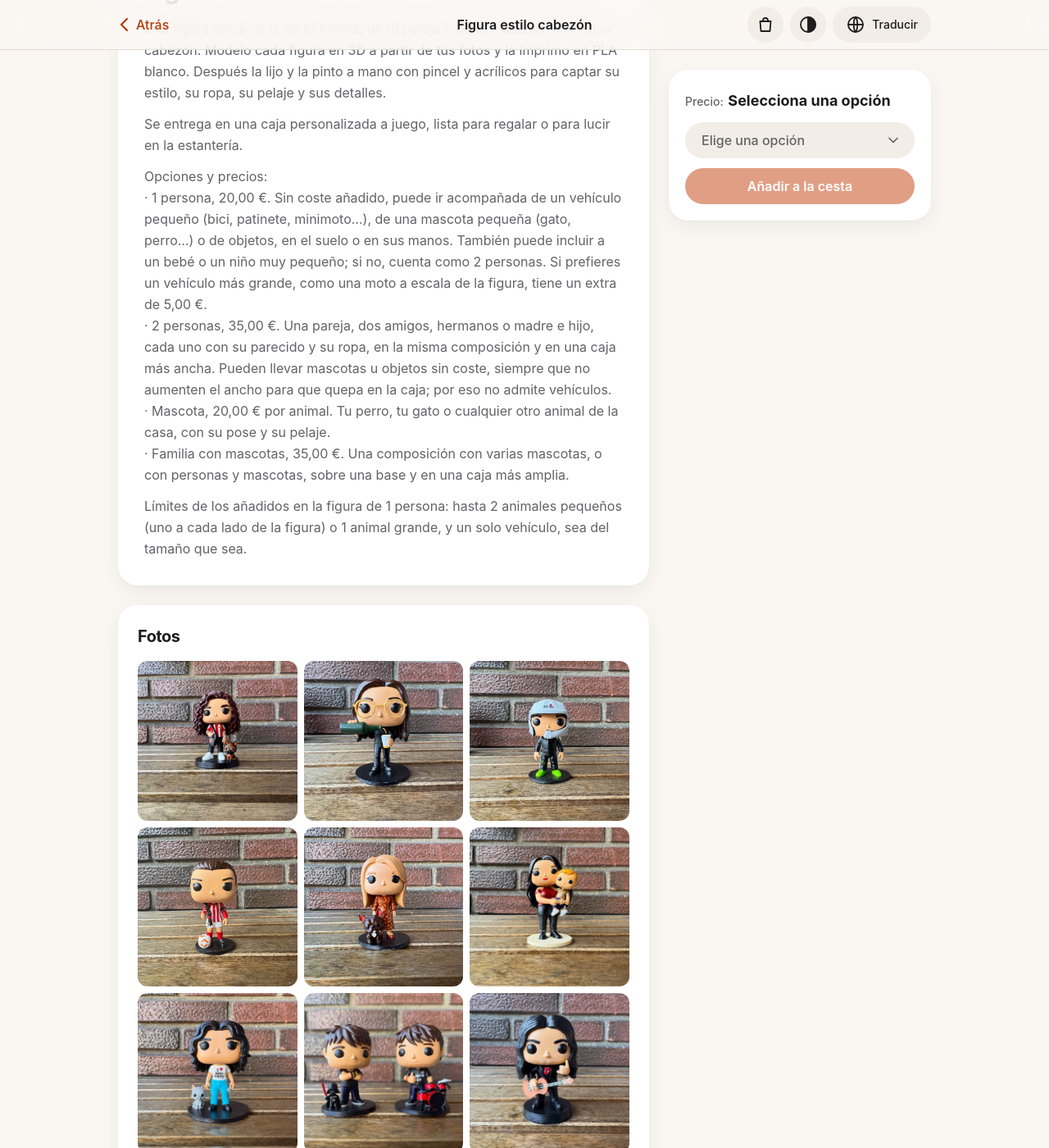
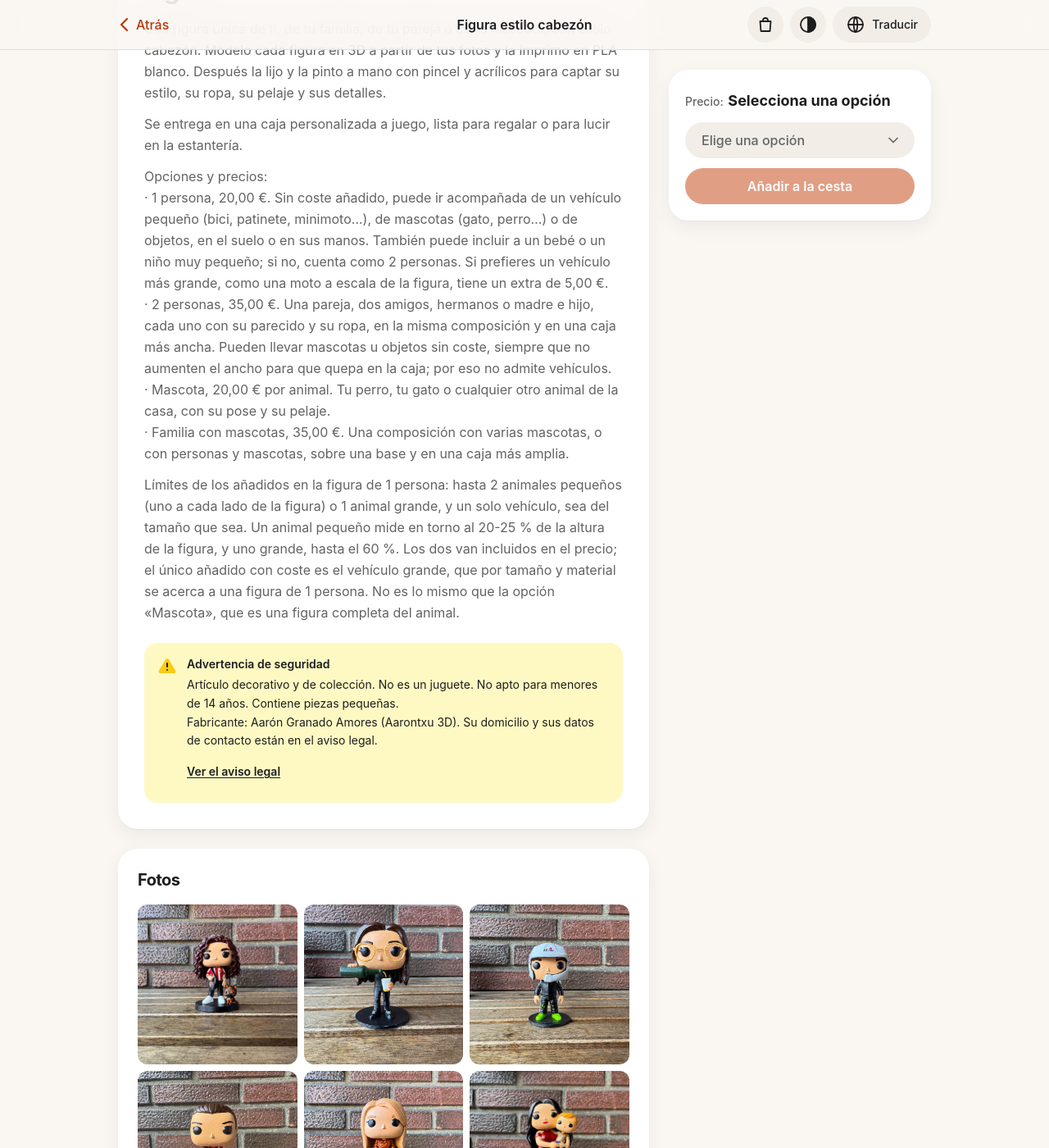
Before and after one commit to Alpha-Dvlpr/aarontxu-3d, a Jekyll site: the page built from pages/products/prod-01.html, in a window 1280 px wide and 1400 px high, scrolled down 195 px. Shown: the whole window at 82% size. Built offline with Jekyll 4.4.1, drawn with Linux system fonts in a browser that asks for light colours.

Commit message:
auditoría: advertencias de seguridad (L8) y de modelos del cliente (L11) configurables en el CMS, privacidad con correo, facturas 6 años y mayoría de edad (L12), tamaños de animales en PROD_01 (C4); .pages.yml vuelve a ser YAML válido
Co-Authored-By: Claude Code <noreply@anthropic.com>

```diff
--- a/_data/aarontxu_3d.json
+++ b/_data/aarontxu_3d.json
@@ -38,6 +38,14 @@
         "description": [
             "Aquí encontrarás una lista con algunos ejemplos de los encargos que he realizado hasta ahora, organizados por tipo."
         ],
+        "safetyWarning": {
+            "title": "Advertencia de seguridad",
+            "text": "Artículo decorativo y de colección. No es un juguete. No apto para menores de 14 años. Contiene piezas pequeñas.\nFabricante: Aarón Granado Amores (Aarontxu 3D). Su domicilio y sus datos de contacto están en el aviso legal."
+        },
+        "clientModelsWarning": {
+            "title": "Modelos del cliente",
+            "text": "Estas piezas se imprimen siempre a partir de modelos que me facilita el cliente. No soy responsable de su origen ni de su licencia de uso o de venta. Solo cobro los costes de fabricación (material, electricidad, desgaste y amortización de las máquinas), sin beneficio."
+        },
         "elements": [
             {
                 "id": "PROD_01",
@@ -49,8 +57,8 @@
                 "description": [
                     "Una figura única de ti, de tu familia, de tu pareja o de tu mascota, con estilo cabezón. Modelo cada figura en 3D a partir de tus fotos y la imprimo en PLA blanco. Después la lijo y la pinto a mano con pincel y acrílicos para captar su estilo, su ropa, su pelaje y sus detalles.",
                     "Se entrega en una caja personalizada a juego, lista para regalar o para lucir en la estantería.",
-                    "Opciones y precios:\n· 1 persona, 20,00 €. Sin coste añadido, puede ir acompañada de un vehículo pequeño (bici, patinete, minimoto…), de una mascota pequeña (gato, perro…) o de objetos, en el suelo o en sus manos. También puede incluir a un bebé o un niño muy pequeño; si no, cuenta como 2 personas. Si prefieres un vehículo más grande, como una moto a escala de la figura, tiene un extra de 5,00 €.\n· 2 personas, 35,00 €. Una pareja, dos amigos, hermanos o madre e hijo, cada uno con su parecido y su ropa, en la misma composición y en una caja más ancha. Pueden llevar mascotas u objetos sin coste, siempre que no aumenten el ancho para que quepa en la caja; por eso no admite vehículos.\n· Mascota, 20,00 € por animal. Tu perro, tu gato o cualquier otro animal de la casa, con su pose y su pelaje.\n· Familia con mascotas, 35,00 €. Una composición con varias mascotas, o con personas y mascotas, sobre una base y en una caja más amplia.",
-                    "Límites de los añadidos en la figura de 1 persona: hasta 2 animales pequeños (uno a cada lado de la figura) o 1 animal grande, y un solo vehículo, sea del tamaño que sea."
+                    "Opciones y precios:\n· 1 persona, 20,00 €. Sin coste añadido, puede ir acompañada de un vehículo pequeño (bici, patinete, minimoto…), de mascotas (gato, perro…) o de objetos, en el suelo o en sus manos. También puede incluir a un bebé o un niño muy pequeño; si no, cuenta como 2 personas. Si prefieres un vehículo más grande, como una moto a escala de la figura, tiene un extra de 5,00 €.\n· 2 personas, 35,00 €. Una pareja, dos amigos, hermanos o madre e hijo, cada uno con su parecido y su ropa, en la misma composición y en una caja más ancha. Pueden llevar mascotas u objetos sin coste, siempre que no aumenten el ancho para que quepa en la caja; por eso no admite vehículos.\n· Mascota, 20,00 € por animal. Tu perro, tu gato o cualquier otro animal de la casa, con su pose y su pelaje.\n· Familia con mascotas, 35,00 €. Una composición con varias mascotas, o con personas y mascotas, sobre una base y en una caja más amplia.",
+                    "Límites de los añadidos en la figura de 1 persona: hasta 2 animales pequeños (uno a cada lado de la figura) o 1 animal grande, y un solo vehículo, sea del tamaño que sea. Un animal pequeño mide en torno al 20-25 % de la altura de la figura, y uno grande, hasta el 60 %. Los dos van incluidos en el precio; el único añadido con coste es el vehículo grande, que por tamaño y material se acerca a una figura de 1 persona. No es lo mismo que la opción «Mascota», que es una figura completa del animal."
                 ],
                 "price": 20.0,
                 "options": [
@@ -86,6 +94,7 @@
                         "image": "/img/products/PROD_01/27.jpg"
                     }
                 ],
+                "safety_warning": true,
                 "images": [
                     "/img/products/PROD_01/1.jpg",
                     "/img/products/PROD_01/2.jpg",
@@ -129,6 +138,7 @@
                     "Viene en una caja personalizada a juego, lista para regalar a cualquier fan."
                 ],
                 "price": 25.0,
+                "safety_warning": true,
                 "images": [
                     "/img/products/PROD_02/1.jpg",
                     "/img/products/PROD_02/2.jpg"
@@ -154,6 +164,7 @@
                         "price": 0.0
                     }
                 ],
+                "safety_warning": true,
                 "images": [
                     "/img/products/PROD_03/1.jpg",
                     "/img/products/PROD_03/2.jpg",
@@ -175,6 +186,7 @@
                 ],
                 "price": 0.0,
                 "price_label": "Precio a consultar",
+                "safety_warning": true,
                 "images": [
                     "/img/products/PROD_04/1.jpg"
                 ]
@@ -191,6 +203,7 @@
                     "A diferencia de las figuras estilo cabezón, el acabado es naturalista, no de dibujo animado. Es un recuerdo muy especial de una mascota. El precio es por unidad y no incluye caja."
                 ],
                 "price": 15.0,
+                "safety_warning": true,
                 "images": [
                     "/img/products/PROD_05/1.jpg",
                     "/img/products/PROD_05/2.jpg"
@@ -223,6 +236,7 @@
                         "image": "/img/products/PROD_06/3.jpg"
                     }
                 ],
+                "safety_warning": true,
                 "images": [
                     "/img/products/PROD_06/1.jpg",
                     "/img/products/PROD_06/2.jpg",
@@ -253,6 +267,7 @@
                         "price": 20.0
                     }
                 ],
+                "safety_warning": true,
                 "images": [
                     "/img/products/PROD_07/1.jpg"
                 ]
@@ -270,6 +285,7 @@
                 ],
                 "price": 0.0,
                 "price_label": "Precio a consultar",
+                "safety_warning": true,
                 "images": [
                     "/img/products/PROD_08/1.jpg"
                 ]
@@ -287,6 +303,7 @@
                     "¿Tienes otro modelo? Consúltame antes: por 5 € te hago una versión básica en PLA para comprobar que encaja. Si luego encargas la parrilla, te descuento esos 5 €; si no, no se devuelven."
                 ],
                 "price": 35.0,
+                "safety_warning": true,
                 "images": [
                     "/img/products/PROD_09/1.jpg",
                     "/img/products/PROD_09/2.jpg",
@@ -302,10 +319,12 @@
                 },
                 "description": [
                     "Piezas y accesorios impresos en 3D para tu coche radiocontrol: componentes de dirección y elementos decorativos como bidones o planchas de arena. Se hacen a partir de un modelo que tú eliges y se adaptan con tu nombre y tus colores.",
-                    "Están impresas en PLA. Las piezas que van a sufrir más esfuerzo se refuerzan por dentro para que resistan mejor, mientras que las meramente decorativas se imprimen sin refuerzo. El precio depende de la pieza y del tiempo de impresión."
+                    "Están impresas en PLA. Las piezas que van a sufrir más esfuerzo se refuerzan por dentro para que resistan mejor, mientras que las meramente decorativas se imprimen sin refuerzo. El precio cubre solo los costes de fabricación, así que depende de la pieza y del tiempo de impresión."
                 ],
                 "price": 0.0,
                 "price_label": "Precio a consultar",
+                "safety_warning": true,
+                "client_models_warning": true,
                 "images": [
                     "/img/products/PROD_10/1.jpg",
                     "/img/products/PROD_10/2.jpg",
@@ -317,11 +336,13 @@
     "privacy": {
         "title": "Política de privacidad",
         "linkLabel": "Política de privacidad",
-        "updated": "Última actualización: 20 de octubre de 2026.",
+        "updated": "Última actualización: 21 de octubre de 2026.",
         "changesTitle": "¿Qué ha cambiado?",
         "changes": [
-            "Apartado 2: si el pedido se envía a otra provincia, se paga por Bizum.",
-            "Apartado 6: la cesta recuerda si has marcado que no se publique tu trabajo, y los estilos de la web ya no se cargan desde Tailwind CSS, así que ese servicio ya no recibe tu dirección IP."
+            "Apartado 2: también puedes escribirme por correo electrónico.",
+            "Apartado 4: las facturas se conservan 6 años.",
+            "Apartado 5: el correo electrónico funciona con Gmail (Google).",
+            "Apartado 8: para hacer un pedido hay que ser mayor de 18 años o tener el permiso por escrito de tu padre, tu madre o tu tutor legal."
         ],
         "sections": [
             {
@@ -333,7 +354,7 @@
             {
                 "heading": "2. Qué datos trato y para qué",
                 "paragraphs": [
-                    "Consultas y pedidos: cuando me escribes por WhatsApp o Instagram trato tu nombre, tu teléfono o usuario de Instagram, tus mensajes y las fotos o ideas que me envías. Los uso solo para responderte, preparar el presupuesto, diseñar la pieza y entregártela. La base legal es la aplicación de medidas precontractuales y la ejecución del encargo.",
+                    "Consultas y pedidos: cuando me escribes por WhatsApp, Instagram o correo electrónico trato tu nombre, tu teléfono, tu usuario de Instagram o tu dirección de correo, tus mensajes y las fotos o ideas que me envías. Los uso solo para responderte, preparar el presupuesto, diseñar la pieza y entregártela. La base legal es la aplicación de medidas precontractuales y la ejecución del encargo.",
                     "Órdenes de compra desde la web: al crear una orden sin datos personales guardo durante 15 días su número, los productos, cantidades, precios mostrados, fecha, estado y la preferencia sobre fotografías. Una clave aleatoria permite consultar la orden; guardo su hash, no la clave. Cloudflare procesa la solicitud y almacena estos datos en su base de datos D1. Si el pedido continúa, la información necesaria se incorpora a la conversación y a los registros del encargo; la orden temporal se elimina automáticamente al vencer el plazo.",
                     "Figuras personalizadas: a partir de tus fotos preparo, con ayuda de una herramienta de inteligencia artificial, un diseño 2D de la figura que revisas y apruebas antes de fabricarla. Con ese diseño hago después el modelo 3D y la caja.",
                     "Si las fotos son de otra persona, asegúrate de que está de acuerdo en que me las envíes y de que conoce esta política.",
@@ -358,6 +379,7 @@
                     "Diseño 2D y archivo de impresión de tu figura: los guardo en un disco duro externo que solo uso para el negocio durante un máximo de 3 años desde tu último pedido, para poder repetir la figura o hacerte otra caja sin empezar de cero. La base legal es mi interés legítimo en poder repetir o reparar tus encargos. Si prefieres que los borre antes, dímelo.",
                     "Registro de clientes: como máximo 3 años desde tu último pedido, o hasta que me pidas que lo borre.",
                     "Órdenes web: 15 días desde su creación, tras los cuales se eliminan automáticamente en todos sus estados. Este plazo no sustituye los plazos legales aplicables a facturas u otros registros que deban conservarse; si el pedido sigue adelante, traslado la información necesaria a esos registros.",
+                    "Facturas: las conservo 6 años, como exige el Código de Comercio a la documentación de un negocio. La base legal es el cumplimiento de una obligación legal.",
                     "Datos de envío: solo el tiempo necesario para que el paquete llegue."
                 ]
             },
@@ -366,7 +388,7 @@
                 "paragraphs": [
                     "No cedo tus datos a terceros, salvo en estos casos:",
                     "Empresa de transporte: si pides un envío, Correos o la empresa que elijas recibirá los datos necesarios para entregarlo.",
-                    "Proveedores tecnológicos con los que funciona este negocio: WhatsApp e Instagram (Meta Platforms Ireland Ltd.), que son los canales de contacto que tú eliges; Google Drive (Google Ireland Ltd.), donde guardo el registro de clientes de forma privada; GitHub, que aloja esta web; y Cloudflare, que presta la base de datos y el servicio técnico para registrar y consultar las órdenes web, y verifica solicitudes mediante Turnstile. Estos servicios pueden recibir datos técnicos como la dirección IP y datos del navegador al tramitar una solicitud.",
+                    "Proveedores tecnológicos con los que funciona este negocio: WhatsApp e Instagram (Meta Platforms Ireland Ltd.) y Gmail (Google Ireland Ltd.), que son los canales de contacto que tú eliges; Google Drive (Google Ireland Ltd.), donde guardo el registro de clientes de forma privada; GitHub, que aloja esta web; y Cloudflare, que presta la base de datos y el servicio técnico para registrar y consultar las órdenes web, y verifica solicitudes mediante Turnstile. Estos servicios pueden recibir datos técnicos como la dirección IP y datos del navegador al tramitar una solicitud.",
                     "Herramientas de diseño de las figuras: Perplexity (Perplexity AI, Inc., Estados Unidos) recibe tus fotos de referencia para crear el diseño 2D, con la opción de usarlas para entrenar su inteligencia artificial desactivada; remove.bg (Canva Austria GmbH) recibe solo el diseño 2D ya generado, nunca tus fotos, para quitarle el fondo; y MakerLab (Bambu Lab) recibe ese diseño sin fondo para crear el modelo 3D. La caja la preparo en mi ordenador, sin subirla a la nube.",
                     "Algunos de estos proveedores pueden tratar datos fuera del Espacio Económico Europeo, por ejemplo en Estados Unidos. Lo hacen con las garantías que exige la ley, como el Marco de Privacidad de Datos UE-EE. UU. o las cláusulas contractuales tipo de la Comisión Europea."
                 ]
@@ -392,7 +414,7 @@
             {
                 "heading": "8. Menores de edad",
                 "paragraphs": [
-                    "Si eres menor de 14 años, el pedido debe hacerlo tu padre, tu madre o tu tutor legal."
+                    "Para hacer un pedido tienes que ser mayor de 18 años. Si eres menor, necesitas el permiso por escrito de tu padre, tu madre o tu tutor legal."
                 ]
             },
             {
--- /dev/null
+++ b/_includes/warning-box.html
@@ -0,0 +1,9 @@
+{% comment %}Recuadro de advertencia de la ficha; el título y el texto son comunes y se editan en el CMS (Productos y servicios). Enlace opcional con link_url y link_label.{% endcomment %}
+<div class="flex gap-3 rounded-2xl bg-warning-tint p-4 text-sm text-ink" role="note">
+    <svg class="h-6 w-6 shrink-0 text-warning" viewBox="0 0 24 24" aria-hidden="true"><path fill="currentColor" d="M10.29 3.86 1.82 18a2 2 0 0 0 1.71 3h16.94a2 2 0 0 0 1.71-3L13.71 3.86a2 2 0 0 0-3.42 0z"/><path d="M12 9v4M12 17h.01" fill="none" stroke="#1d1d1f" stroke-width="2" stroke-linecap="round"/></svg>
+    <div>
+        <p class="font-semibold">{{ include.warning.title | escape }}</p>
+        <p class="mt-1 whitespace-pre-line leading-relaxed">{{ include.warning.text | escape }}</p>
+        {% if include.link_url %}<a class="mt-1 inline-flex min-h-11 items-center rounded font-semibold underline underline-offset-2 transition hover:text-brand-text" href="{{ include.link_url | relative_url }}">{{ include.link_label }}</a>{% endif %}
+    </div>
+</div>
--- a/_layouts/default.html
+++ b/_layouts/default.html
@@ -67,6 +67,8 @@
             --accent-hover: 153 27 27;
             --accent-on: 255 255 255;
             --danger: 200 24 24;
+            --warning: 250 204 21;
+            --warning-tint: 254 249 195;
             --grad-from: 194 65 12;
             --grad-to: 185 28 28;
         }
@@ -87,6 +89,8 @@
             --accent-hover: 252 165 165;
             --accent-on: 17 15 14;
             --danger: 255 105 97;
+            --warning: 250 204 21;
+            --warning-tint: 54 46 12;
             --grad-from: 251 146 60;
             --grad-to: 248 113 113;
         }
--- a/_layouts/product.html
+++ b/_layouts/product.html
@@ -11,6 +11,13 @@ layout: default
         <div class="mt-4 leading-relaxed text-muted">
             {% for paragraph in product.description %}<p class="mb-3 whitespace-pre-line last:mb-0">{{ paragraph | escape }}</p>{% endfor %}
         </div>
+        {% if product.safety_warning or product.client_models_warning %}
+        {% assign catalog = site.data.aarontxu_3d.productsAndServices %}
+        <div class="mt-6 flex flex-col gap-3">
+            {% if product.safety_warning %}{% comment %}GPSR: los datos del fabricante se enlazan al aviso legal para no repetir el domicilio.{% endcomment %}{% include warning-box.html warning=catalog.safetyWarning link_url="/pages/legal.html" link_label="Ver el aviso legal" %}{% endif %}
+            {% if product.client_models_warning %}{% include warning-box.html warning=catalog.clientModelsWarning %}{% endif %}
+        </div>
+        {% endif %}
     </section>
 
     {% if product.images.size > 0 %}
--- a/tailwind.config.js
+++ b/tailwind.config.js
@@ -28,6 +28,10 @@ module.exports = {
                     on: 'rgb(var(--accent-on) / <alpha-value>)'
                 },
                 danger: 'rgb(var(--danger) / <alpha-value>)',
+                warning: {
+                    DEFAULT: 'rgb(var(--warning) / <alpha-value>)',
+                    tint: 'rgb(var(--warning-tint) / <alpha-value>)'
+                },
                 'grad-from': 'rgb(var(--grad-from) / <alpha-value>)',
                 'grad-to': 'rgb(var(--grad-to) / <alpha-value>)'
             },
```
Also changed, not shown: .pages.yml, assets/site.css.
